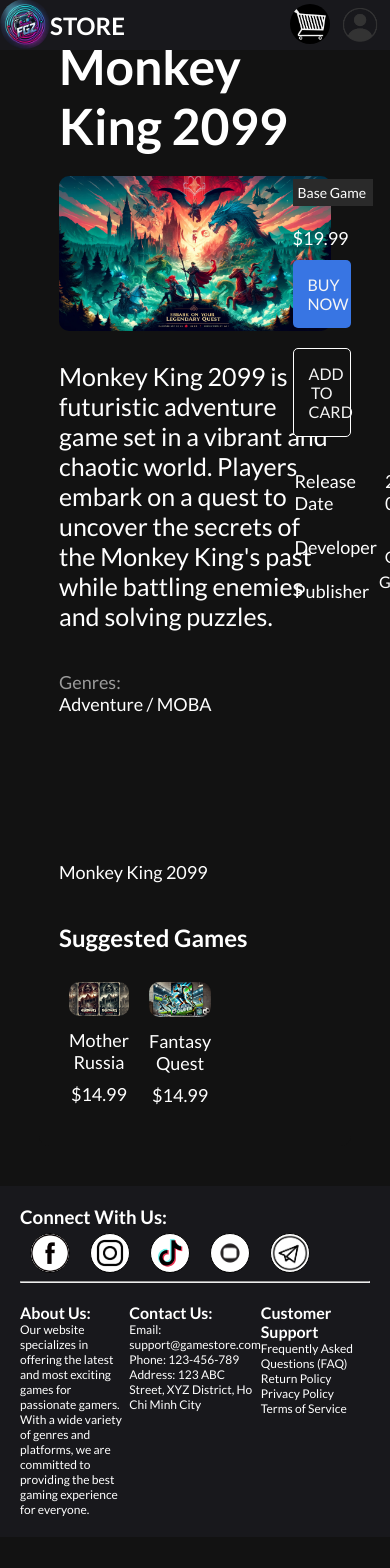
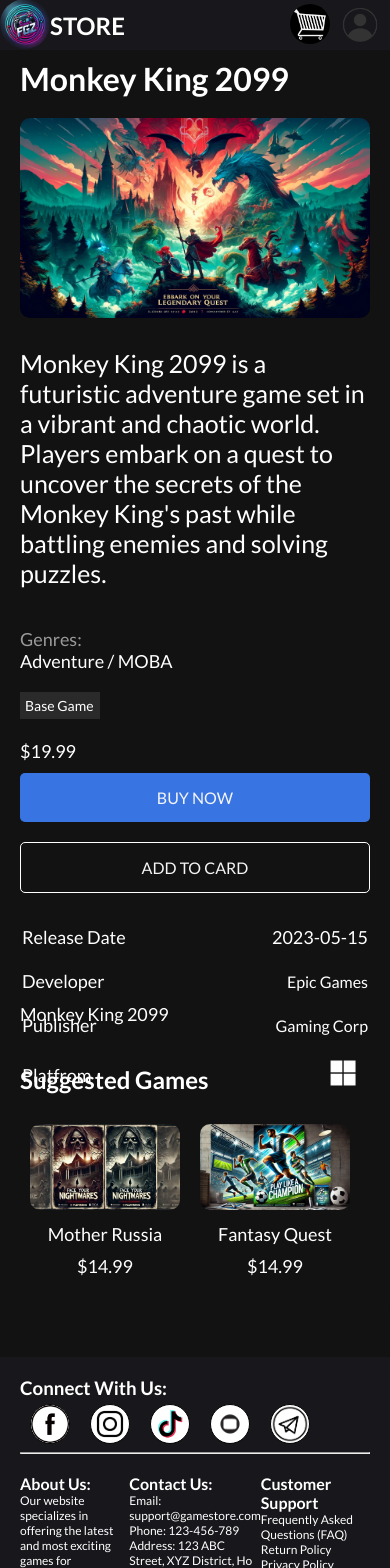
Before and after one commit to PhamHoaiTan/Single-Page, a React (Create React App) app in the folder web-game/: page /product/1 in a window 390 px wide. Shown: the top 1568 px of the page. Before the commit the page ends 1537 px from the top, so only its background shows below. Built offline with nearby package versions, Linux system fonts and the light colour scheme.

Commit message:
update reponsive detail

```diff
--- a/web-game/src/Pages/Details/ProductDetail.css
+++ b/web-game/src/Pages/Details/ProductDetail.css
@@ -54,7 +54,6 @@
   /* Right Details */
   .detail-right{
     width: 15vw;
-    position: absolute;
     display: flex;
     flex-direction: column;
     gap: 1px;
@@ -84,9 +83,6 @@
   .detail-bt .addToCard:hover {
     background-color: #868686;
   }
-  .suggestion{
-    position: relative;
-  }
   table{
     width: 100%;
     column-gap: 40px;
@@ -100,10 +96,24 @@
 
 @media  screen and (max-width:600px) {
   .detail-right{
-    position: relative;
+    width: 100%;
   }
   .details-content{
     display: flex;
     flex-direction: column;
   }
+
+  .deltail-h1{
+    font-size: 2em;
+  }
+  .ProductDetail{
+    margin-top: 10%;
+    width: 100%;
+    height: 100%;
+    display: flex;
+    flex-direction: column;
+  }
+  .suggestion{
+    margin-top: 200px;
+  }
 }
--- a/web-game/src/Pages/Details/ProductDetail.jsx
+++ b/web-game/src/Pages/Details/ProductDetail.jsx
@@ -7,6 +7,7 @@ import './ProductDetail.css';
 import Requirements from '../../components/Details/Requirements';
 import { gamesdiscount } from '../../assets/games/gamesdiscount';
 import freegame from '../../assets/games/freegame';
+import { assets } from '../../assets/assets';
 
 function ProductDetail() {
   const { id } = useParams();
@@ -42,17 +43,24 @@ function ProductDetail() {
   window.addEventListener('scroll',()=>{
     const detailRightid = document.getElementById('detailRight');
     const crollY = window.scrollY;
-          if(crollY < widthContain && crollY < topSuggest - nice){
+
+    if(window.innerWidth > 600){
+        if(crollY < widthContain && crollY < topSuggest - nice ){
           detailRightid.style.position = 'fixed';
           detailRightid.style.top = '20%';
         }else if(crollY >= topSuggest-nice){
           detailRightid.style.position = 'absolute';
-            detailRightid.style.top = `${topSuggest-nice}px`;
+          detailRightid.style.top = `${topSuggest-nice-100}px`;
         }
         else{
           detailRightid.style.position = 'absolute';
         }
+      }
+      else{
+        detailRightid.style.position = 'static';
+      }
 })
+
 
   return (
     <div className="ProductDetail">
@@ -85,12 +93,13 @@ function ProductDetail() {
           <td><p className='p-left'>Publisher</p></td>
           <td>{product.publisher} </td>
         </tr>
-
-
+        <tr style={{alignItems:'center'}}>
+          <td><p className='p-left'>Platfrom</p></td>
+          <td><img src={assets.window_icon} alt="" style={{width:'50px'}} /> </td>
+        </tr>
       </table>
       </div>
       </div>
-
       <div className="suggestion" ref={suggestion}>
           <Requirements product={product}/>
           <Suggestions genre={product.genre} currentGameId={product.id} />
--- a/web-game/src/assets/assets.js
+++ b/web-game/src/assets/assets.js
@@ -12,6 +12,7 @@ import plus from './plus.png'
 import cross_icon from './cross_icon.png'
 import tick from './tick.png'
 import carousel from './Carousel.webp'
+import window_icon from './window_icon.png'
 export const assets = {
     logo,
     account,
@@ -26,5 +27,6 @@ export const assets = {
     plus,
     cross_icon,
     tick,
-    carousel
+    carousel,
+    window_icon
 }
--- a/web-game/src/components/GameItems/ALL GAME/Trending.jsx
+++ b/web-game/src/components/GameItems/ALL GAME/Trending.jsx
@@ -3,17 +3,9 @@ import { games } from '../../../assets/games/game';
 import GameItem from '../../GameItem/GameItem';
 
 const Trending = () => {
-    const [currentIndex, setCurrentIndex] = useState(0);
-    const [itemWidth, setItemWidth] = useState(0);
-    useEffect(() => {
-      const items = document.querySelectorAll('.game');
-      if (items.length > 0 ) {
-        setItemWidth(items[0].offsetWidth + 30);
-      }
-    }, []);
-
+    const [currentIndex, setCurrentIndex] = useState(0)
     const carouselInnerRef = useRef(null);
-  const carouselItemWidth = 300; // Chiều rộng của mỗi item carousel (giả sử là 300px)
+  const carouselItemWidth = 300;
 
   const handlePrevClick = () => {
     const newIndex = currentIndex - (window.innerWidth < 576 ? 3 : 4);
--- a/web-game/src/components/GameItems/GameItems.css
+++ b/web-game/src/components/GameItems/GameItems.css
@@ -2,12 +2,7 @@
 .Gene{
     overflow: hidden;
 }
-.text{
-    width: 100%;
-    height: 100%;
-    animation: FadeIn 3s;
-    transition: transform 0.5s ease-in-out;
-}
+
 .trending{
     overflow: hidden;
     margin: 40px auto;
--- a/web-game/src/components/Suggestions/Suggestions.css
+++ b/web-game/src/components/Suggestions/Suggestions.css
@@ -1,6 +1,7 @@
 /* src/components/Suggestions/Suggestions.css */
 .Suggestions {
     margin-top: 40px;
+    display: block;
   }
 
   .Suggestions h2 {
@@ -10,24 +11,28 @@
 
   .suggested-games {
     display: flex;
-    flex-wrap: wrap;
   }
 
   .suggested-game {
     margin: 10px;
     text-align: center;
-    flex: 0 1 calc(25% - 20px); /* Đặt kích thước của mỗi game card */
+    flex: 0 1 calc(25% - 20px);
     box-sizing: border-box;
   }
 
   .suggested-game img {
-    width: 100px; /* Đặt kích thước ảnh nhỏ hơn */
+    width: 100px;
     height: auto;
     border-radius: 10px;
   }
 
   .suggested-game .game-info {
     margin-top: 10px;
-    font-size: 14px; /* Đặt kích thước chữ nhỏ hơn */
+    font-size: 14px;
     color: #FFF;
   }
+  @media screen and (max-width:600px) {
+    .suggested-game{
+      flex: 0 1 calc(100% - 200px);
+    }
+  }
```
Also changed, not shown: web-game/src/assets/window_icon.png (added). Lines whose indentation alone changed are shown as unchanged.
